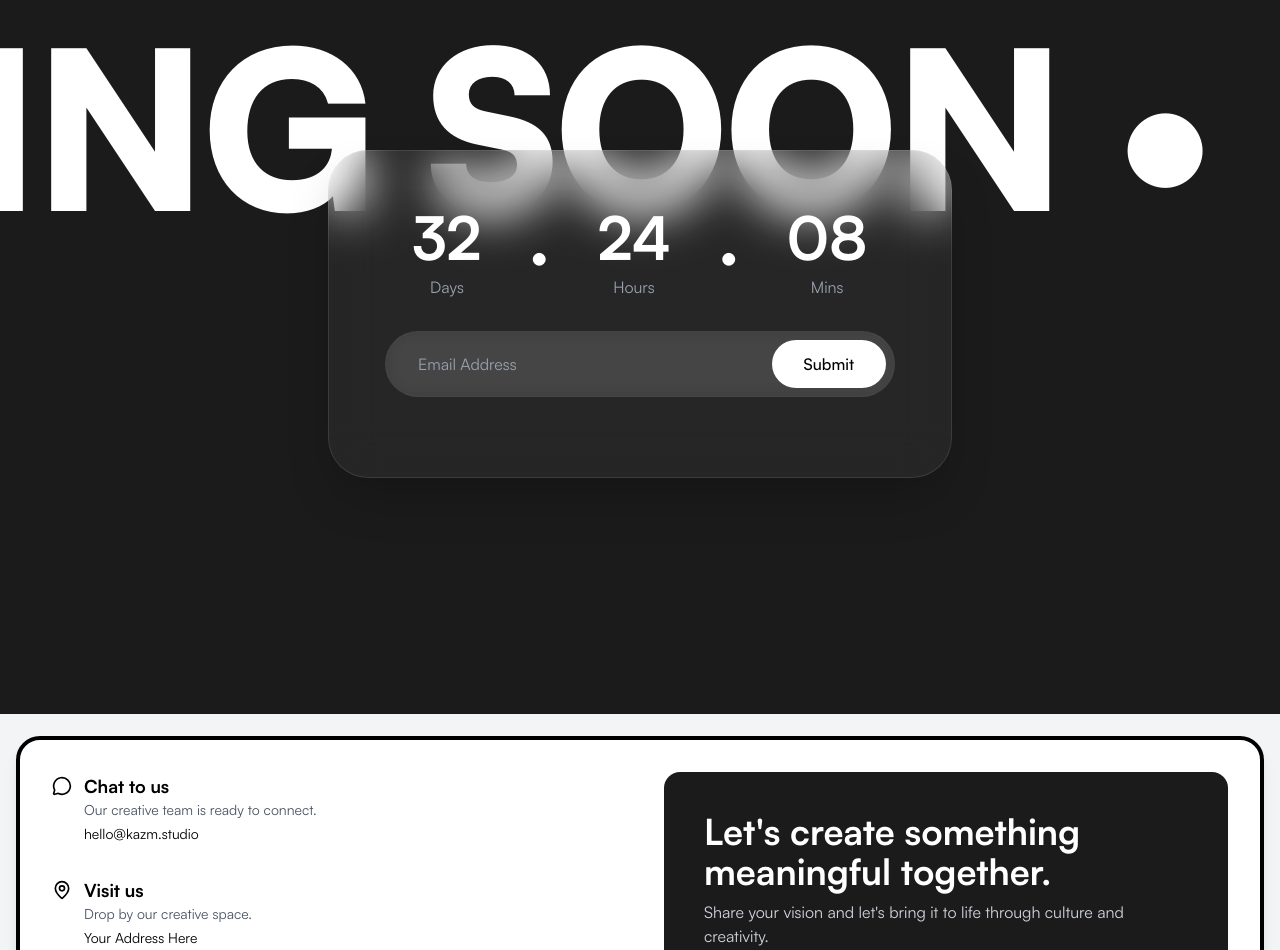
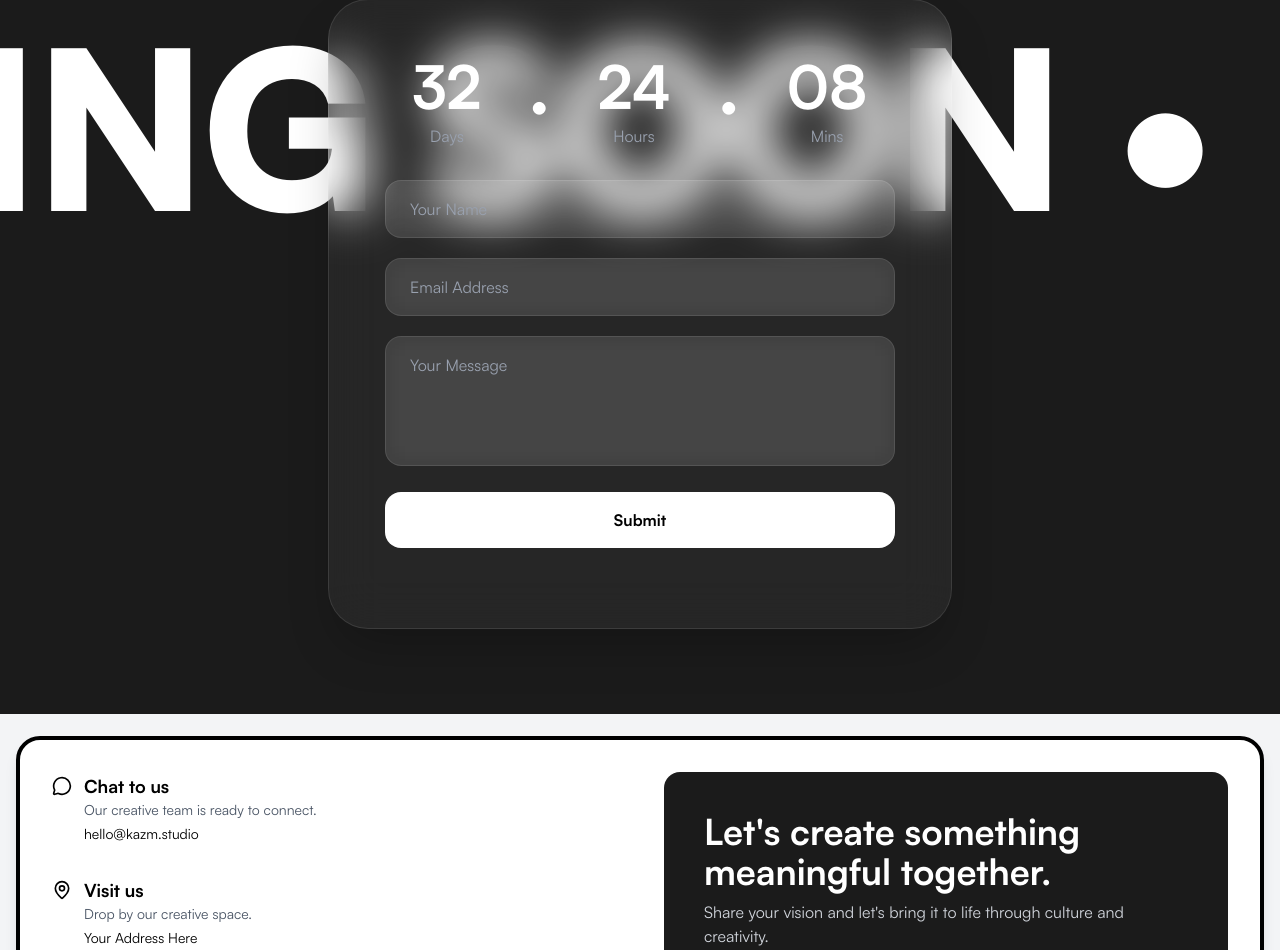
Before and after one commit to mumar000/kazm-web, a React (Vite) app: page / in a window 1280 px wide. Shown: the part 886-1836 px from the top of the page. Built offline with nearby package versions, Linux system fonts and the light colour scheme.

Commit message:
feat:added form in this

```diff
--- a/src/components/ComingSoon.jsx
+++ b/src/components/ComingSoon.jsx
@@ -2,7 +2,11 @@ import { useState, useEffect } from 'react';
 import { motion } from 'framer-motion';
 
 const ComingSoon = () => {
-  const [email, setEmail] = useState('');
+  const [formData, setFormData] = useState({
+    name: '',
+    email: '',
+    message: '',
+  });
   const [timeLeft, setTimeLeft] = useState({
     days: 32,
     hours: 24,
@@ -27,14 +31,21 @@ const ComingSoon = () => {
     return () => clearInterval(timer);
   }, []);
 
+  const handleChange = (e) => {
+    setFormData({
+      ...formData,
+      [e.target.name]: e.target.value,
+    });
+  };
+
   const handleSubmit = (e) => {
     e.preventDefault();
-    console.log('Email submitted:', email);
-    setEmail('');
+    console.log('Form submitted:', formData);
+    setFormData({ name: '', email: '', message: '' });
   };
 
   return (
-    <div className="relative min-h-screen bg-[#1b1B1B] text-white overflow-hidden flex items-center justify-center">
+    <div className="relative min-h-screen bg-[#1b1b1b] text-white overflow-hidden flex items-center justify-center">
       {/* Moving "COMING SOON" Text at Top */}
       <div className="absolute top-0 left-0 w-full overflow-hidden py-12">
         <motion.div
@@ -87,24 +98,54 @@ const ComingSoon = () => {
             </div>
           </div>
 
-          {/* Email Form */}
-          <form onSubmit={handleSubmit} className="mb-6">
-            <div className="flex gap-3 bg-white/10 backdrop-blur-md rounded-full p-2 border border-gray-600/30">
+          {/* Contact Form */}
+          <form onSubmit={handleSubmit} className="space-y-5 mb-6">
+            {/* Name Input */}
+            <div className="relative">
+              <input
+                type="text"
+                name="name"
+                value={formData.name}
+                onChange={handleChange}
+                placeholder="Your Name"
+                className="w-full bg-white/10 backdrop-blur-md rounded-2xl px-6 py-4 text-white placeholder-gray-400 focus:outline-none focus:ring-2 focus:ring-white/30 border border-white/10 transition-all"
+                required
+              />
+            </div>
+
+            {/* Email Input */}
+            <div className="relative">
               <input
                 type="email"
-                value={email}
-                onChange={(e) => setEmail(e.target.value)}
+                name="email"
+                value={formData.email}
+                onChange={handleChange}
                 placeholder="Email Address"
-                className="flex-1 bg-transparent px-6 py-3 text-white placeholder-gray-400 focus:outline-none"
+                className="w-full bg-white/10 backdrop-blur-md rounded-2xl px-6 py-4 text-white placeholder-gray-400 focus:outline-none focus:ring-2 focus:ring-white/30 border border-white/10 transition-all"
                 required
               />
-              <button
-                type="submit"
-                className="bg-white text-black px-8 py-3 rounded-full font-medium hover:bg-gray-200 transition-colors"
-              >
-                Submit
-              </button>
             </div>
+
+            {/* Message Textarea */}
+            <div className="relative">
+              <textarea
+                name="message"
+                value={formData.message}
+                onChange={handleChange}
+                placeholder="Your Message"
+                rows="4"
+                className="w-full bg-white/10 backdrop-blur-md rounded-2xl px-6 py-4 text-white placeholder-gray-400 focus:outline-none focus:ring-2 focus:ring-white/30 border border-white/10 transition-all resize-none"
+                required
+              ></textarea>
+            </div>
+
+            {/* Submit Button */}
+            <button
+              type="submit"
+              className="w-full bg-white text-black px-8 py-4 rounded-2xl font-semibold hover:bg-gray-200 transition-all duration-300 hover:scale-[1.02]"
+            >
+              Submit
+            </button>
           </form>
 
           {/* People Joined */}
```
